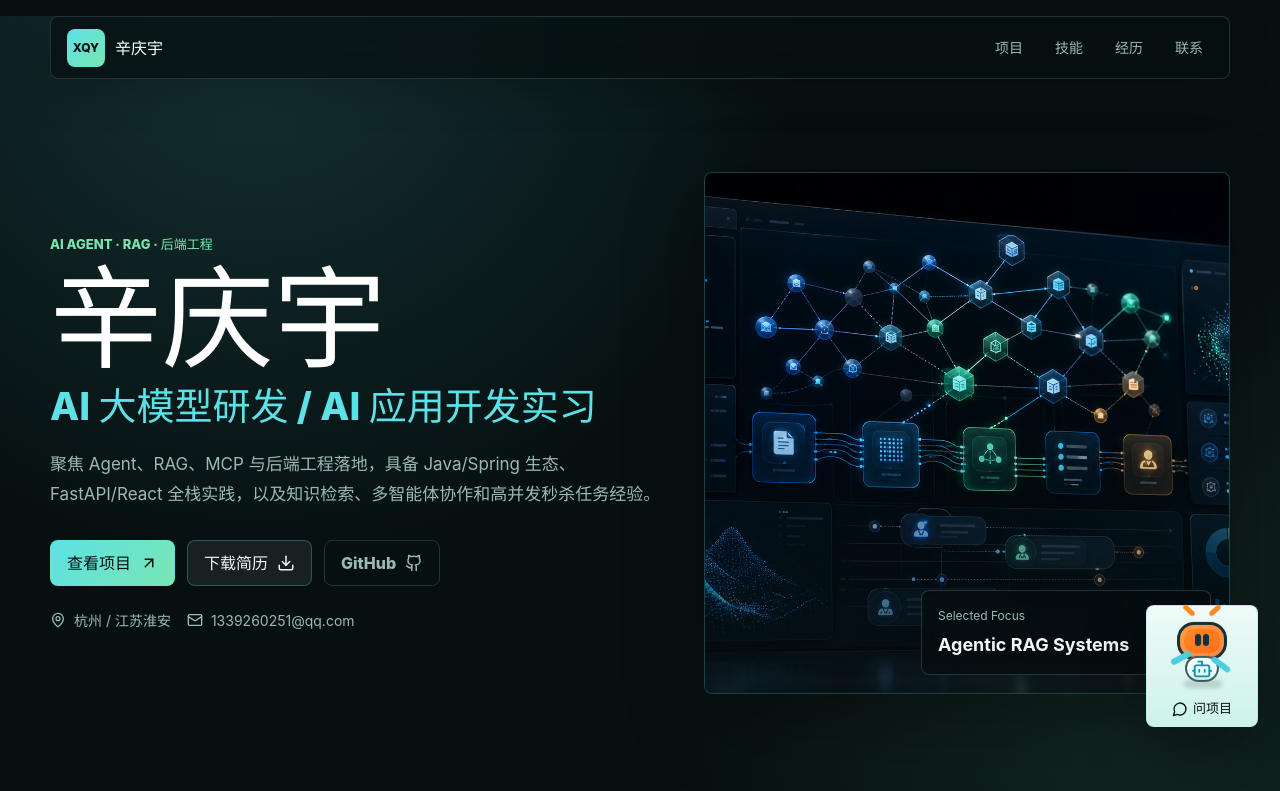
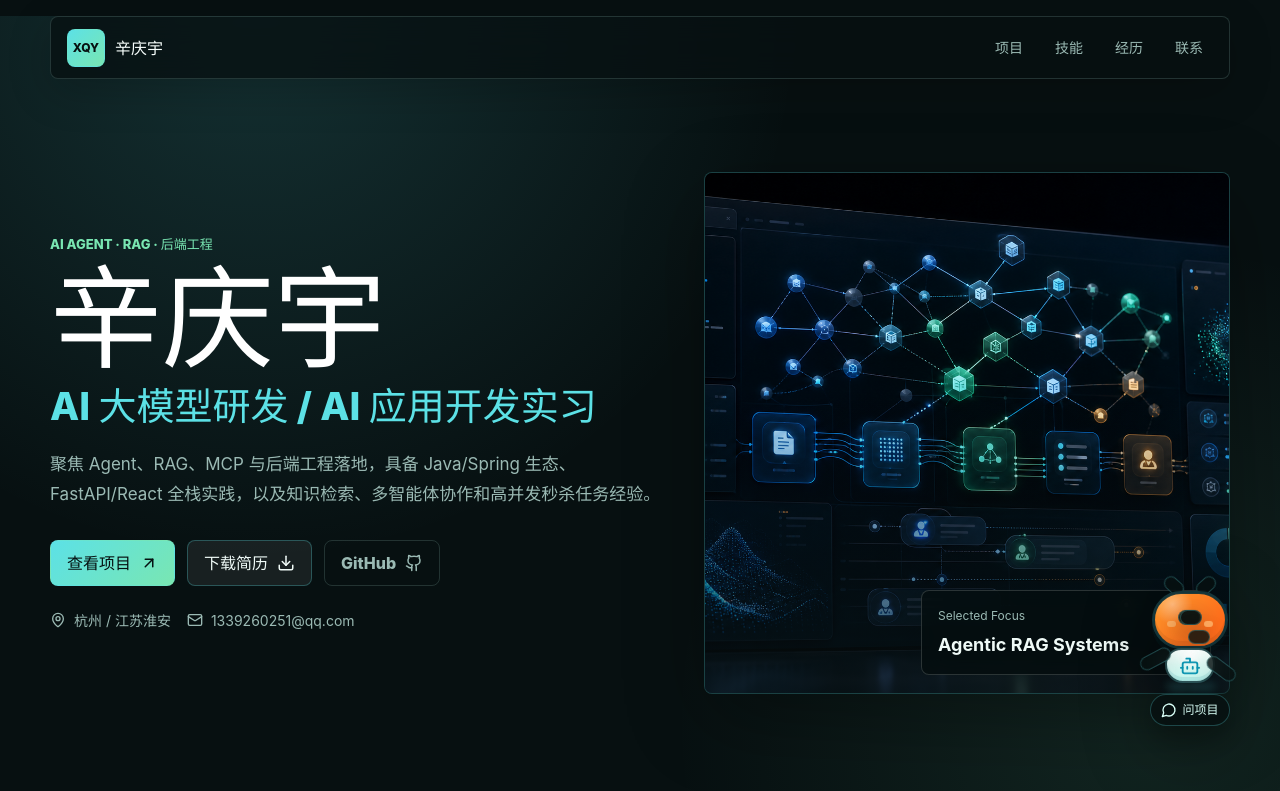
Before and after one commit to AAA-413/AAA-413.github.io, a React (Vite) app: page / in a window 1280 px wide. Shown: the top 791 px of the page. Built offline with nearby package versions, Linux system fonts and the light colour scheme.

Commit message:
refine assistant mascot

```diff
--- a/src/ChatAssistant.tsx
+++ b/src/ChatAssistant.tsx
@@ -151,6 +151,7 @@ function RobotMascot() {
       <div className="robot-head">
         <span className="robot-eye left" />
         <span className="robot-eye right" />
+        <span className="robot-mouth" />
       </div>
       <div className="robot-body">
         <Bot size={22} />
--- a/src/styles.css
+++ b/src/styles.css
@@ -552,14 +552,13 @@ h2 {
 .chat-launcher {
   position: relative;
   display: grid;
-  width: 112px;
-  min-height: 122px;
+  width: 136px;
+  min-height: 142px;
   place-items: center;
-  border: 1px solid rgba(92, 225, 230, 0.28);
-  border-radius: 8px;
-  color: #071011;
-  background: linear-gradient(180deg, rgba(245, 255, 252, 0.98), rgba(212, 252, 244, 0.96));
-  box-shadow: 0 20px 60px rgba(0, 0, 0, 0.34);
+  border: 0;
+  color: var(--text);
+  background: transparent;
+  filter: drop-shadow(0 18px 34px rgba(0, 0, 0, 0.38));
   cursor: pointer;
 }
 
@@ -567,112 +566,155 @@ h2 {
   display: inline-flex;
   align-items: center;
   gap: 5px;
-  margin-top: -4px;
-  color: #071011;
-  font-size: 13px;
+  margin-top: -2px;
+  border: 1px solid rgba(92, 225, 230, 0.26);
+  border-radius: 999px;
+  padding: 6px 10px;
+  color: #d9fff7;
+  background: rgba(7, 16, 17, 0.82);
+  box-shadow: 0 10px 28px rgba(0, 0, 0, 0.28);
+  font-size: 12px;
   font-weight: 900;
+  backdrop-filter: blur(12px);
 }
 
 .robot-mascot {
   position: relative;
-  width: 72px;
-  height: 78px;
+  width: 116px;
+  height: 110px;
   animation: robot-float 4.8s ease-in-out infinite;
   transform-origin: 50% 80%;
 }
 
 .robot-mascot::after {
   position: absolute;
-  left: 18px;
-  bottom: -2px;
-  width: 38px;
+  left: 35px;
+  bottom: 0;
+  width: 48px;
   height: 8px;
   border-radius: 999px;
-  background: rgba(8, 26, 28, 0.16);
+  background: rgba(92, 225, 230, 0.2);
   content: "";
-  filter: blur(2px);
+  filter: blur(5px);
 }
 
 .robot-head {
   position: absolute;
-  top: 14px;
-  left: 11px;
-  width: 50px;
-  height: 38px;
-  border: 3px solid #163136;
-  border-radius: 17px;
-  background: linear-gradient(135deg, #ff8b24, #ff6f1c);
-  box-shadow: inset 0 0 0 4px rgba(255, 255, 255, 0.16);
+  top: 10px;
+  left: 20px;
+  width: 76px;
+  height: 58px;
+  border: 3px solid #15363a;
+  border-radius: 29px;
+  background:
+    radial-gradient(circle at 25% 20%, rgba(255, 255, 255, 0.38), transparent 20px),
+    linear-gradient(135deg, #ff9d2f, #ff6e1d 76%);
+  box-shadow:
+    inset 0 -5px 0 rgba(118, 52, 16, 0.12),
+    0 6px 0 rgba(13, 50, 55, 0.2);
+}
+
+.robot-head::before,
+.robot-head::after {
+  position: absolute;
+  top: 27px;
+  width: 9px;
+  height: 6px;
+  border-radius: 999px;
+  background: rgba(255, 190, 119, 0.72);
+  content: "";
+}
+
+.robot-head::before {
+  left: 12px;
+}
+
+.robot-head::after {
+  right: 12px;
 }
 
 .robot-eye {
   position: absolute;
-  top: 13px;
-  width: 6px;
-  height: 12px;
+  top: 18px;
+  width: 9px;
+  height: 15px;
   border-radius: 999px;
   background: #14323a;
   animation: robot-blink 5.7s infinite;
 }
 
 .robot-eye.left {
-  left: 15px;
+  left: 23px;
 }
 
 .robot-eye.right {
-  right: 15px;
+  right: 23px;
+}
+
+.robot-mouth {
+  position: absolute;
+  left: 33px;
+  top: 38px;
+  width: 10px;
+  height: 5px;
+  border-radius: 0 0 999px 999px;
+  border-bottom: 2px solid rgba(20, 50, 58, 0.78);
 }
 
 .robot-body {
   position: absolute;
-  left: 19px;
-  top: 48px;
+  left: 33px;
+  top: 67px;
   display: grid;
-  width: 34px;
-  height: 26px;
+  width: 50px;
+  height: 35px;
   place-items: center;
-  border: 2px solid rgba(22, 49, 54, 0.78);
-  border-radius: 12px 12px 14px 14px;
-  color: #128eaa;
-  background: linear-gradient(180deg, #f8fffd, #d9fff7);
+  border: 2px solid rgba(19, 56, 60, 0.9);
+  border-radius: 16px 16px 18px 18px;
+  color: #0798b6;
+  background:
+    radial-gradient(circle at 50% 18%, rgba(255, 255, 255, 0.95), transparent 14px),
+    linear-gradient(180deg, #f8fffd, #ccfff6);
+  box-shadow: inset 0 -4px 0 rgba(17, 127, 142, 0.12);
 }
 
 .robot-antenna {
   position: absolute;
-  top: 4px;
-  width: 14px;
+  top: 0;
+  width: 21px;
   height: 5px;
   border-radius: 999px;
-  background: #ff8a21;
+  background: linear-gradient(90deg, #ffad38, #ff7621);
   animation: robot-tilt 6.4s ease-in-out infinite;
 }
 
 .robot-antenna.left {
-  left: 16px;
+  left: 31px;
   transform: rotate(42deg);
 }
 
 .robot-antenna.right {
-  right: 16px;
+  right: 31px;
   transform: rotate(-42deg);
 }
 
 .robot-arm {
   position: absolute;
-  top: 51px;
-  width: 22px;
-  height: 6px;
+  top: 73px;
+  width: 33px;
+  height: 7px;
   border-radius: 999px;
-  background: #4acfe0;
+  background: linear-gradient(90deg, #50d8e8, #7df0c0);
+  box-shadow: 0 2px 0 rgba(11, 60, 65, 0.16);
 }
 
 .robot-arm.left {
-  left: 4px;
+  left: 7px;
   transform: rotate(-28deg);
 }
 
 .robot-arm.right {
-  right: 4px;
+  right: 7px;
   transform: rotate(28deg);
   animation: robot-wave 7.2s ease-in-out infinite;
   transform-origin: 0 50%;
@@ -1006,12 +1048,12 @@ h2 {
   }
 
   .chat-launcher {
-    width: 92px;
-    min-height: 104px;
+    width: 112px;
+    min-height: 122px;
   }
 
   .robot-mascot {
-    transform: scale(0.86);
+    scale: 0.9;
   }
 
   .chat-panel {
```
